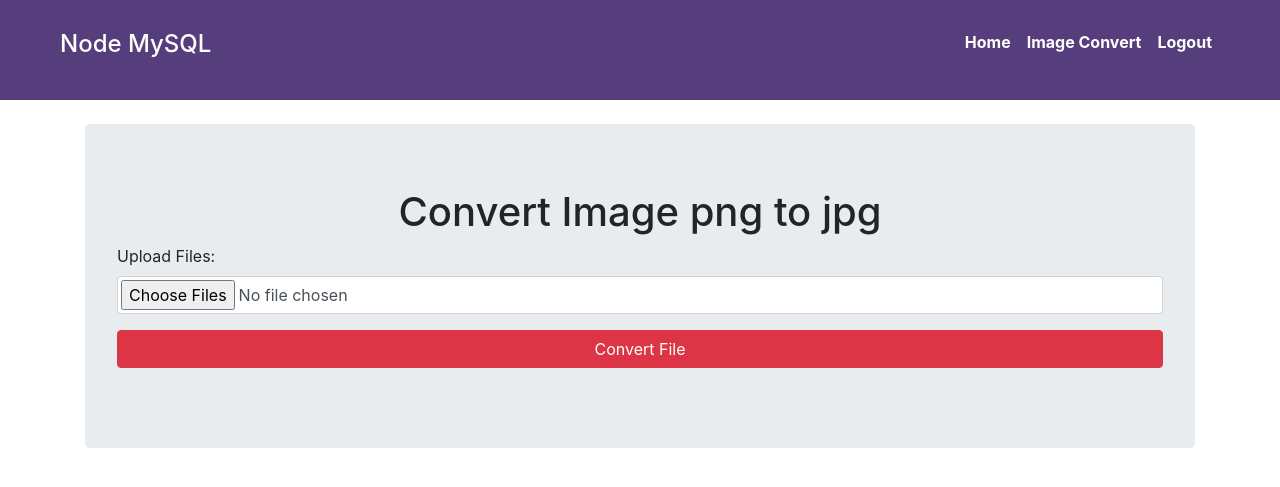
After one commit to addonamit01/image_compress_api, a Node server app: page /image_convert in a window 1280 px wide. The commit adds this page. Shown: the top 487 px of the page. Run offline with Node 20, Linux system fonts and the light colour scheme; the visitor is signed in with stand-in values (Sample User, id 1).

Commit message:
Image Conversion File

```diff
--- a/controllers/ImageController.js
+++ b/controllers/ImageController.js
@@ -1,5 +1,7 @@
 const admzip = require("adm-zip");
 const fs = require("fs");
+const gm = require("gm");
+const path = require("path");
 const imagemin = require("imagemin");
 const imageminJpegRecompress = require("imagemin-jpeg-recompress");
 const imageminPngquant = require("imagemin-pngquant");
@@ -81,3 +83,68 @@ exports.uploadImage = (req, res) => {
         res.redirect('/login');
     }
 }
+
+exports.convertImage = (req, res) => {
+    if (req.user) {
+        res.render('image_convert', {
+            user: JSON.stringify(req.user)
+        });
+    } else {
+        res.redirect('/login');
+    }
+}
+
+exports.imageConvert = (req, res) => {
+    const file = req.files;
+    const zip = new admzip();
+    let destinationPath = [];
+    if (file)
+    {
+        for (let index = 0; index < file.length; index++)
+        {
+            const fileName = file[index].filename;
+            const lastIndex = fileName.lastIndexOf('.');
+            const getFileName = fileName.slice(0, lastIndex);
+            const destination = `output/${getFileName}.png`;
+
+            gm(file[index].path)
+                .write(destination, function (err) {
+                    if (err) console.log(err);
+                    // destinationPath.push(path.resolve(destination));
+                    // zip.addLocalFile(path.resolve(destination));
+                });
+        }
+
+        fs.readdir(path.resolve('output'), (err, files) => {
+            const imageFiles = files.filter(el => path.extname(el) === '.png');
+
+            imageFiles.forEach(file => {
+                zip.addLocalFile(path.resolve(`output/${file}`));
+            });
+        });
+
+        let outputPath = Date.now() + "_output.zip";
+
+        fs.writeFileSync(outputPath, zip.toBuffer());
+        res.download(outputPath, (err) => {
+            // if (err) {
+            //     file.forEach(file => {
+            //         fs.unlinkSync(file.path);
+            //     });
+            //     destinationPath.forEach(filePath => {
+            //         fs.unlinkSync(path.resolve(filePath));
+            //     });
+            //     fs.unlinkSync(outputPath);
+            //     res.send("Error in downloading zip file");
+            // }
+
+            // file.forEach(file => {
+            //     fs.unlinkSync(file.path);
+            // });
+            // destinationPath.forEach(path => {
+            //     fs.unlinkSync(path);
+            // });
+            // fs.unlinkSync(outputPath);
+        });
+    }
+}
--- a/package.json
+++ b/package.json
@@ -10,6 +10,7 @@
     "date-and-time": "^2.4.1",
     "dotenv": "^16.0.2",
     "express": "^4.18.1",
+    "gm": "^1.25.0",
     "hbs": "^4.2.0",
     "imagemin": "^7.0.1",
     "imagemin-jpeg-recompress": "^7.0.0",
--- a/routes/pages.js
+++ b/routes/pages.js
@@ -10,6 +10,10 @@ router.get('/', isLoggedIn, imageController.uploadImage);
 
 router.post('/', [checkApiAccessLimit, compressFilesUpload], imageController.imageCompress, imageController.errorHandler);
 
+router.get('/image_convert', isLoggedIn, imageController.convertImage);
+
+router.post('/image_convert', compressFilesUpload, imageController.imageConvert);
+
 router.get('/register', (req, res) => {
     res.render('register');
 });
--- /dev/null
+++ b/views/image_convert.hbs
@@ -0,0 +1,43 @@
+<!DOCTYPE html>
+<html lang="en">
+    <head>
+        <meta charset="UTF-8">
+        <meta name="viewport" content="width=device-width, initial-scale=1.0">
+        <link rel="stylesheet" href="https://stackpath.bootstrapcdn.com/bootstrap/4.4.1/css/bootstrap.min.css" integrity="sha384-Vkoo8x4CGsO3+Hhxv8T/Q5PaXtkKtu6ug5TOeNV6gBiFeWPGFN9MuhOf23Q9Ifjh" crossorigin="anonymous">
+        <link rel="stylesheet" href="/css/style.css">
+        <title>Image Convert</title>
+    </head>
+
+    <body>
+        <nav>
+            <h4>Node MySQL</h4>
+            <ul>
+                <li><a href="/">Home</a></li>
+                {{#if user }}
+                    <li><a href="/image_convert">Image Convert</a></li>
+                    <li><a href="/auth/logout">Logout</a></li>
+                {{else}}
+                    <li><a href="/login">Login</a></li>
+                    <li><a href="/register">Register</a></li>
+                {{/if}}
+            </ul>
+        </nav>
+
+        <div class="container mt-4">
+            <div class="jumbotron">
+                <h1 class="text-center">Convert Image png to jpg</h1>
+                <form action="/image_convert" method="post" enctype="multipart/form-data">
+                    <div class="form-group">
+                        <label for="file">Upload Files:</label>
+                        <input class="form-control" type="file" name="file" style="padding: 3px;" accept="image/*" required multiple>
+                    </div>
+                    <div class="form-group">
+                        <button class="btn btn-block btn-danger">Convert File</button>
+                    </div>
+                </form>
+            </div>
+        </div>
+
+        <script src="https://code.jquery.com/jquery-3.4.1.slim.min.js" integrity="sha384-J6qa4849blE2+poT4WnyKhv5vZF5SrPo0iEjwBvKU7imGFAV0wwj1yYfoRSJoZ+n" crossorigin="anonymous"></script>
+    </body>
+</html>
--- a/views/index.hbs
+++ b/views/index.hbs
@@ -13,6 +13,7 @@
 			<ul>
 				<li><a href="/">Home</a></li>
 				{{#if user }}
+					<li><a href="/image_convert">Image Convert</a></li>
 					<li><a href="/auth/logout">Logout</a></li>
 				{{else}}
 					<li><a href="/login">Login</a></li>
```
Also changed, not shown: 1 other file.
